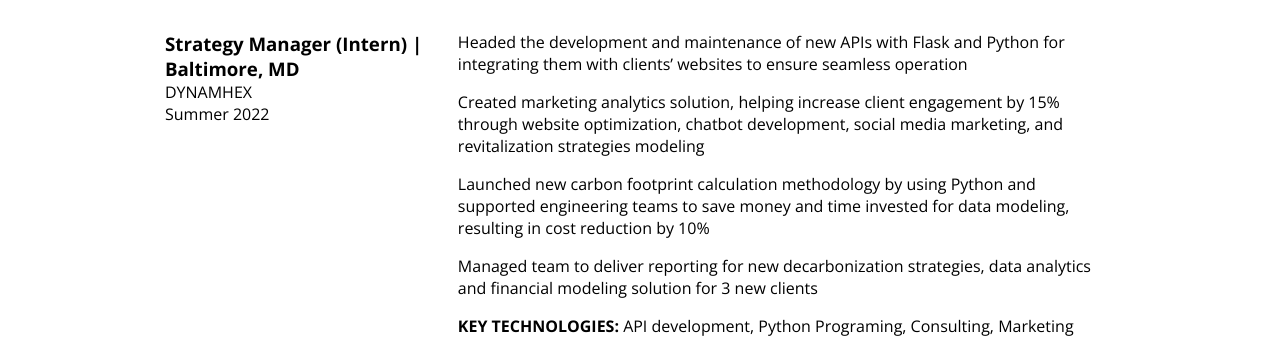
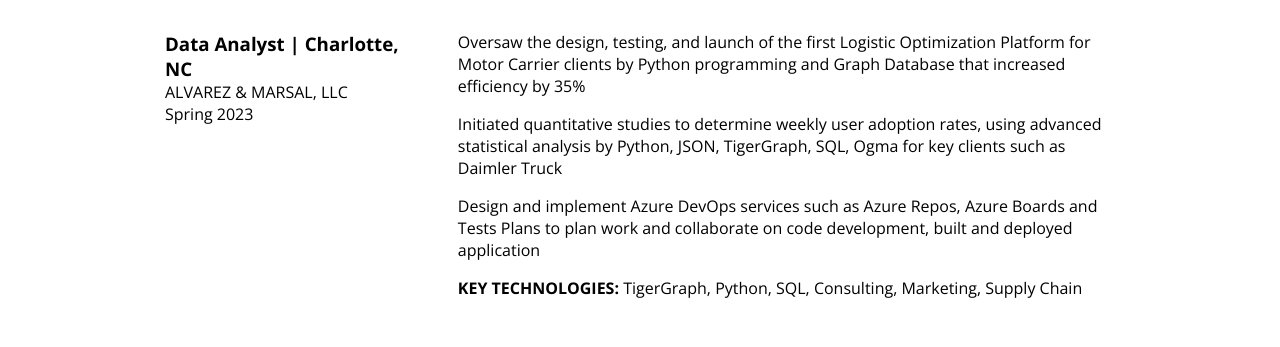
Before and after one commit to hansun1022/Resume, a plain HTML site: page index.html in a window 1280 px wide. Shown: the part 604-951 px from the top of the page. Drawn offline with nearby package versions, Linux system fonts and the light colour scheme.

Commit message:
Update index.html

```diff
--- a/index.html
+++ b/index.html
@@ -38,6 +38,22 @@
             <div class="work-wrapper">
                 <h2>Work Experience</h2>
                 <!---------------------Intern 1---------------------->
+
+                <div class="job-wrapper">
+                    <div>
+                        <h3>Data Analyst | Charlotte, NC </h3>
+                        <p>ALVAREZ & MARSAL, LLC </p>
+                        <p>Spring 2023</p>
+                    </div>
+                    <div class="job-description">
+                        <p>Oversaw the design, testing, and launch of the first Logistic Optimization Platform for Motor Carrier clients by Python programming and Graph Database that increased efficiency by 35%</p>
+                        <p>Initiated quantitative studies to determine weekly user adoption rates, using advanced statistical analysis by Python, JSON, TigerGraph, SQL, Ogma for key clients such as Daimler Truck</p>
+                        <p>Design and implement Azure DevOps services such as Azure Repos, Azure Boards and Tests Plans to plan work and collaborate on code development, built and deployed application</p>
+                        <p><strong>KEY TECHNOLOGIES:</strong> TigerGraph, Python, SQL, Consulting, Marketing, Supply Chain</p>
+                    </div>
+                </div>
+                <!---------------------Intern 2---------------------->
+
                 <div class="job-wrapper">
                     <div>
                         <h3>Strategy Manager (Intern) | Baltimore, MD </h3>
```
